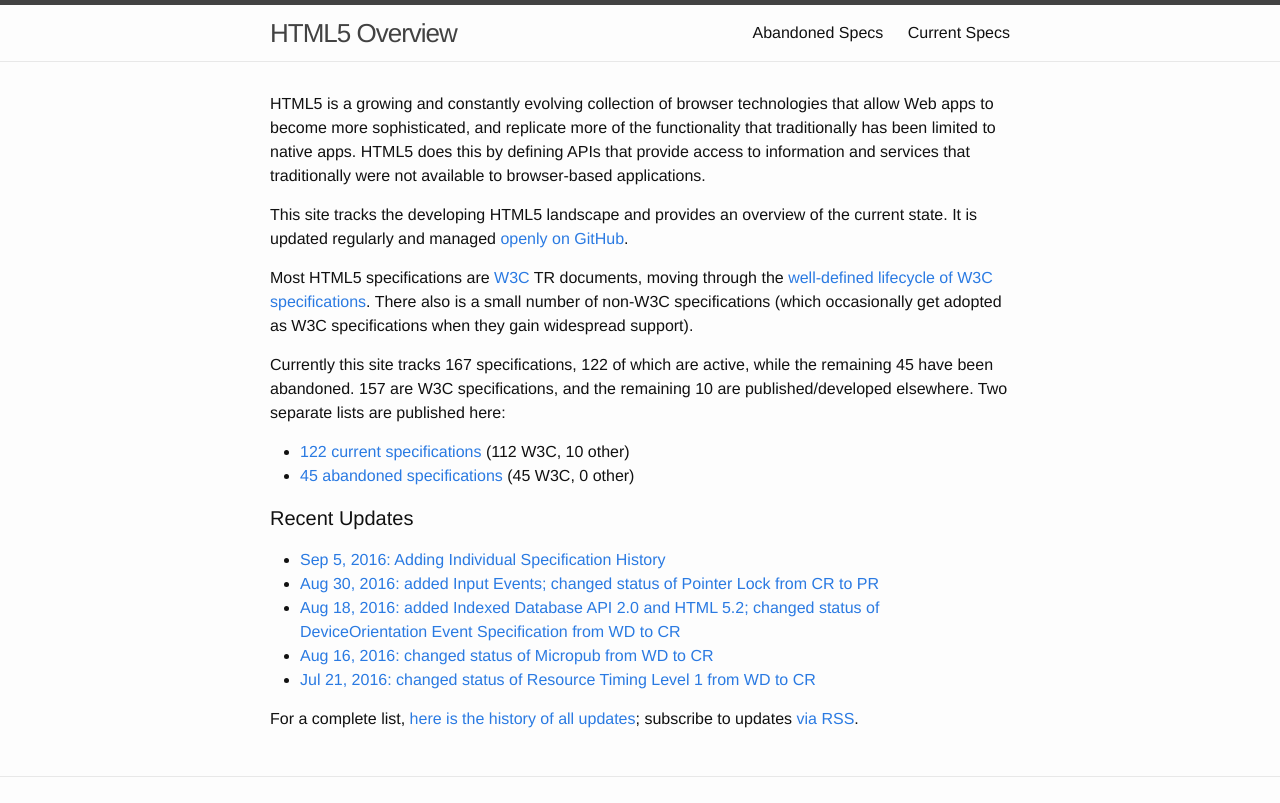
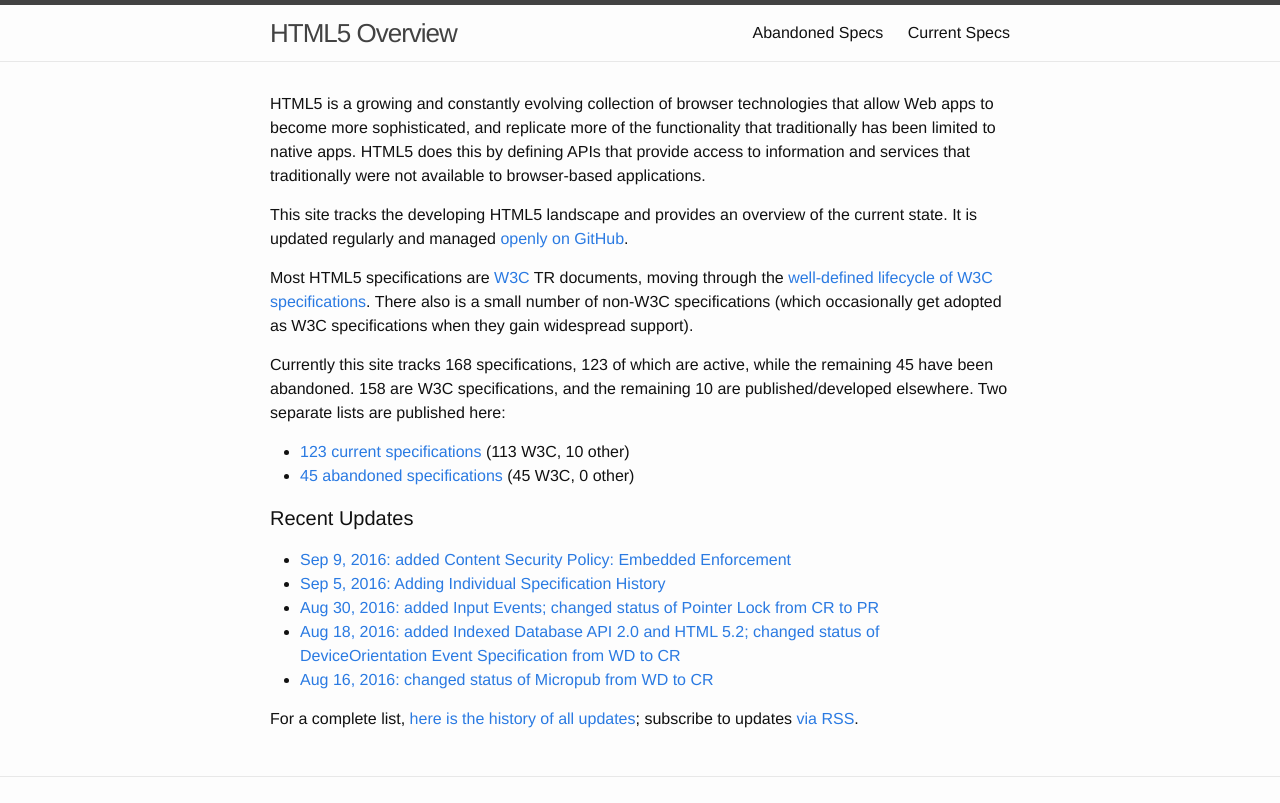
Before and after one commit to dret/HTML5-overview, a Jekyll site: the page built from index.html, in a window 1280 px wide, cut to the strip 0-803 px from the top of the page. Built offline with Jekyll 4.4.1, drawn with Linux system fonts in a browser that asks for light colours.

Commit message:
adding "Content Security Policy: Embedded Enforcement"

```diff
--- a/_includes/specs.html
+++ b/_includes/specs.html
@@ -1,8 +1,8 @@
 <div class="specs">
-   <p>Currently this site tracks 167 specifications, 122 of which are active, while the remaining 45 have been abandoned. 157 are W3C specifications, and the remaining 10 are published/developed elsewhere. Two separate lists are published here:
+   <p>Currently this site tracks 168 specifications, 123 of which are active, while the remaining 45 have been abandoned. 158 are W3C specifications, and the remaining 10 are published/developed elsewhere. Two separate lists are published here:
       <ul>
          <li>
-            <a href="current">122 current specifications</a> (112 W3C, 10 other)
+            <a href="current">123 current specifications</a> (113 W3C, 10 other)
          </li>
          <li>
             <a href="abandoned">45 abandoned specifications</a> (45 W3C, 0 other)
--- a/current.md
+++ b/current.md
@@ -7,9 +7,9 @@ permalink:   /current
 
 ---
 
-This is a list of all 122 current HTML5 specs, first [112 W3C TR](#TR) (grouped by status), and then [10 others](#others):
+This is a list of all 123 current HTML5 specs, first [113 W3C TR](#TR) (grouped by status), and then [10 others](#others):
 
-## <a name="TR"/>W3C TR Specifications (112 Specs)
+## <a name="TR"/>W3C TR Specifications (113 Specs)
 
 ### <a name="REC"/>Recommendations (24 Specs)
 
@@ -74,6 +74,7 @@ This is a list of all 122 current HTML5 specs, first [112 W3C TR](#TR) (grouped
 * [Clipboard API and Events](spec/clipboard-apis)
 * [Confinement with Origin Web Labels](spec/cowl)
 * [Content Security Policy Level 3](spec/CSP3)
+* [Content Security Policy: Embedded Enforcement](spec/csp-embedded-enforcement)
 * [Cooperative Scheduling of Background Tasks](spec/requestidlecallback)
 * [Credential Management Level 1](spec/credential-management-1)
 * [Custom Elements](spec/custom-elements)
--- a/html5.xml
+++ b/html5.xml
@@ -564,6 +564,10 @@
             <title>Content Security Policy Level 3</title>
             <abstract>This document defines a mechanism by which web developers can control the resources which a particular page can fetch or execute, as well as a number of security-relevant policy decisions.</abstract>
         </spec>
+        <spec id="csp-embedded-enforcement" status="WD">
+            <title>Content Security Policy: Embedded Enforcement</title>
+            <abstract>This document defines a mechanism by which a web page can embed a nested browsing context if and only if it agrees to enforce a particular set of restrictions upon itself.</abstract>
+        </spec>
         <spec id="secure-contexts" status="WD">
             <title>Secure Contexts</title>
             <abstract>This specification defines "secure contexts", thereby allowing user agent implementers and specification authors to enable certain features only when certain minimum standards of authentication and confidentiality are met.</abstract>
@@ -698,6 +702,7 @@
         </spec>
     </specs>
     <log>
+        <entry date="2016-09-09">added <a href="http://www.w3.org/TR/csp-embedded-enforcement/"><q>Content Security Policy: Embedded Enforcement</q></a></entry>
         <entry date="2016-08-30">added <a href="http://www.w3.org/TR/input-events/"><q>Input Events</q></a>; changed status of <a href="http://www.w3.org/TR/pointerlock/"><q>Pointer Lock</q></a> from CR to PR</entry>
         <entry date="2016-08-18">added <a href="http://www.w3.org/TR/IndexedDB-2/"><q>Indexed Database API 2.0</q></a> and <a href="http://www.w3.org/TR/html52/"><q>HTML 5.2</q></a>; changed status of <a href="http://www.w3.org/TR/orientation-event/"><q>DeviceOrientation Event Specification</q></a> from WD to CR</entry>
         <entry date="2016-08-16">changed status of <a href="http://www.w3.org/TR/micropub/"><q>Micropub</q></a> from WD to CR</entry>
```
Also changed, not shown: other parts of current.md (+1 -1 lines), _posts/2016-09-09-update.md (added, +8 -0 lines), spec/csp-embedded-enforcement.html (added, +48 -0 lines).
